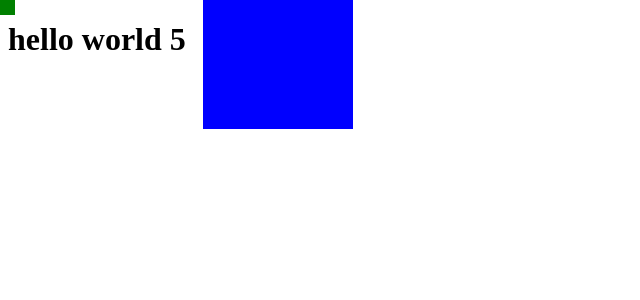
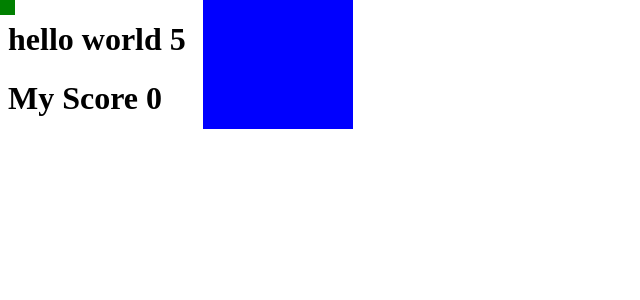
Before and after one commit to ydk1204/web_game_one, a React (Create React App) app: page / in a window 1280 px wide. Shown: the top 300 px of the page, without its empty margins (0-640 px from the left). Built offline with nearby package versions, Linux system fonts and the light colour scheme.

Commit message:
적 처치 시 점수 증가

```diff
--- a/src/App.jsx
+++ b/src/App.jsx
@@ -13,10 +13,11 @@ function App() {
   const [ballArr, setBallArr] = useState([]);
   const [enemyArr, setEnemyArr] = useState([]);
 
-  const [ballStateArr, setBallStateArr] = useState([0, 0, 0, 0, 0]);
-  const [enemyStateArr, setEnemyStateArr] = useState([0, 0, 0, 0, 0]);
+  // const [score, setScore] = useState(0);
 
   const value = useSelector((state) => state.enemyLocation);
+  // 점수 확인 변수
+  const score = useSelector((state) => state.playerScore);
   // console.log(value);
 
   // 마우스 움직일 때마다 플레이어 표시
@@ -111,6 +112,7 @@ function App() {
   return (
     <div className={styles.canvas} onMouseMove={(e) => mouseMoving(e)}>
       <h1>hello world {ballCount}</h1>
+      <h1>My Score {score}</h1>
       <div
         className={styles.player}
         ref={PLAYER}
@@ -123,7 +125,6 @@ function App() {
             index={index}
             arr={ballArr}
             pos={ball}
-            stateArr={enemyStateArr}
             delfn={onDeleteBall}
           />
         ))}
@@ -135,7 +136,6 @@ function App() {
               index={index}
               arr={enemyArr}
               pos={enemy}
-              stateArr={ballStateArr}
               delfn={onDeleteEnemy}
             />
           ) : null
--- a/src/Enemy.jsx
+++ b/src/Enemy.jsx
@@ -2,6 +2,7 @@ import React, { useRef, useEffect, useState, useCallback } from "react";
 import { useDispatch, useSelector, shallowEqual } from "react-redux";
 import styles from "./Enemy.module.css";
 import { enemyMove, enemyDie } from "./module/enemyLocations";
+import { playerScore } from "./module/playerScore";
 
 const DELETEOBJECT = "enemys";
 
@@ -46,6 +47,8 @@ const Enemy = ({ index, arr, pos, delfn, stateArr }) => {
         // 공이 맞닿는 경우 사라짐
         if (After.MoveBetween < After.Between && !visible) {
           delfn(DELETEOBJECT, index);
+          // 적이 플레이어가 쏜 공과 충돌하여 사라질 때 점수 증가
+          dispatch(playerScore());
           setVisible(true);
           // onVisible();
           // console.log("네~ 충돌했습니다.");
--- /dev/null
+++ b/src/module/playerScore.js
@@ -0,0 +1,16 @@
+const SCOREPLUSE = "SCOREPLUSE";
+
+const initialState = 0;
+
+export const playerScore = () => ({
+  type: SCOREPLUSE
+});
+
+export default function ballLocation(currentScore = initialState, action) {
+  switch (action.type) {
+    case SCOREPLUSE:
+      return currentScore + 1;
+    default:
+      return currentScore;
+  }
+}
--- a/src/module/store.js
+++ b/src/module/store.js
@@ -1,10 +1,12 @@
 import { combineReducers } from 'redux';
 import ballLocation from "./ballLocations";
 import enemyLocation from './enemyLocations';
+import playerScore from './playerScore';
 
 const rootReducer = combineReducers({
   ballLocation : ballLocation,
-  enemyLocation : enemyLocation
+  enemyLocation: enemyLocation,
+  playerScore : playerScore
 });
 
 export default rootReducer;
```
